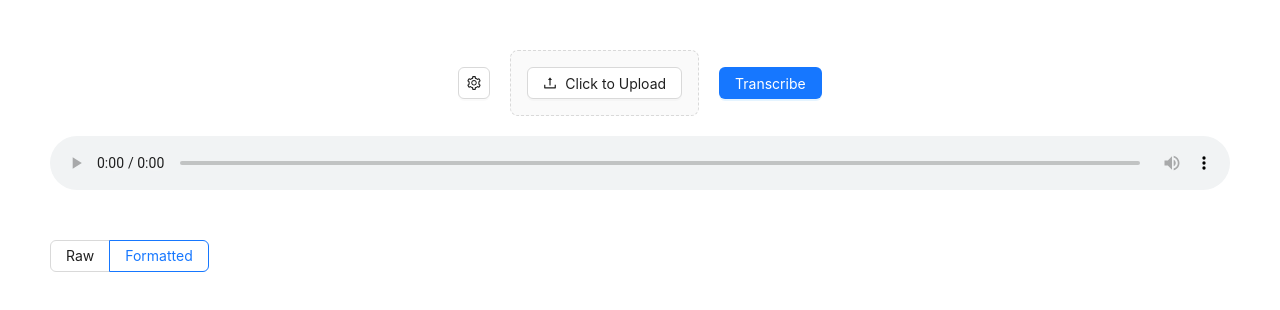
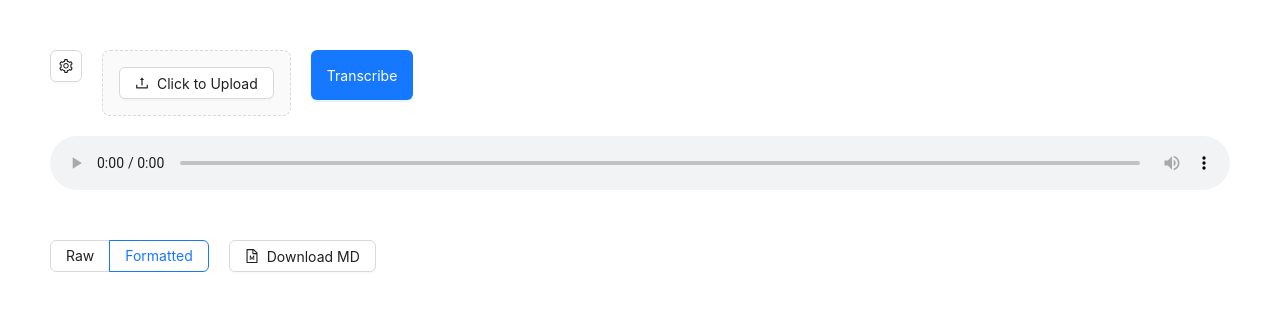
Before and after one commit to irenmax/transcriber, a React (Vite) app: page / in a window 1280 px wide. Shown: the top 310 px of the page. Built offline with nearby package versions, Linux system fonts and the light colour scheme.

Commit message:
download text as md

```diff
--- a/src/App.tsx
+++ b/src/App.tsx
@@ -39,9 +39,10 @@ function App() {
         style={{
           display: "flex",
           flexDirection: "row",
-          alignItems: "center",
+          alignItems: "flex-start",
           gap: 20,
           marginBottom: 20,
+          width: "100%",
         }}
       >
         <Button
@@ -50,7 +51,7 @@ function App() {
         />
 
         <Uploader onChange={setAudioFile} />
-        <Button onClick={handleSubmit} type="primary">
+        <Button onClick={handleSubmit} type="primary" style={{ height: 50 }}>
           Transcribe
         </Button>
       </div>
@@ -60,7 +61,10 @@ function App() {
         style={{ width: "100%" }}
         controls
       />
-      <Editor initialValue={transcript} />
+      <Editor
+        initialValue={transcript}
+        fileName={audioFile?.name.split(".")[0] || "transcript"}
+      />
       {messageContext}
       <Drawer
         title="API Settings"
--- a/src/components/Editor.tsx
+++ b/src/components/Editor.tsx
@@ -1,13 +1,15 @@
-import { Radio } from "antd";
+import { FileMarkdownOutlined } from "@ant-design/icons";
+import { Button, Radio, message } from "antd";
 import TextArea from "antd/es/input/TextArea";
 import { FC, useEffect, useState } from "react";
 import Markdown from "react-markdown";
 
 type EditorProps = {
   initialValue: string;
+  fileName: string;
 };
 
-const Editor: FC<EditorProps> = ({ initialValue }) => {
+const Editor: FC<EditorProps> = ({ initialValue, fileName }) => {
   const [text, setText] = useState(initialValue);
   const [mode, setMode] = useState<"raw" | "formatted">("formatted");
 
@@ -17,6 +19,21 @@ const Editor: FC<EditorProps> = ({ initialValue }) => {
 
   const handleTextEdit = (value: string) => {
     setText(value);
+  };
+
+  const downloadTextAsFile = () => {
+    if (!text) {
+      message.error("No text to download");
+      return;
+    }
+    const element = document.createElement("a");
+    const file = new Blob([text], { type: "text/plain" });
+
+    element.href = URL.createObjectURL(file);
+    element.download = fileName + ".md";
+    document.body.appendChild(element);
+    element.click();
+    document.body.removeChild(element);
   };
 
   return (
@@ -29,6 +46,7 @@ const Editor: FC<EditorProps> = ({ initialValue }) => {
         width: "100%",
       }}
     >
+      <div style={{ display: "flex", flexDirection: "row", gap: 20 }}>
         <Radio.Group
           defaultValue={mode}
           onChange={(e) => setMode(e.target.value)}
@@ -36,6 +54,10 @@ const Editor: FC<EditorProps> = ({ initialValue }) => {
           <Radio.Button value="raw">Raw</Radio.Button>
           <Radio.Button value="formatted">Formatted</Radio.Button>
         </Radio.Group>
+        <Button icon={<FileMarkdownOutlined />} onClick={downloadTextAsFile}>
+          Download MD
+        </Button>
+      </div>
       {mode === "raw" ? (
         <div style={{ flex: 1, paddingTop: "1em" }}>
           <TextArea
```
Lines whose indentation alone changed are shown as unchanged.
